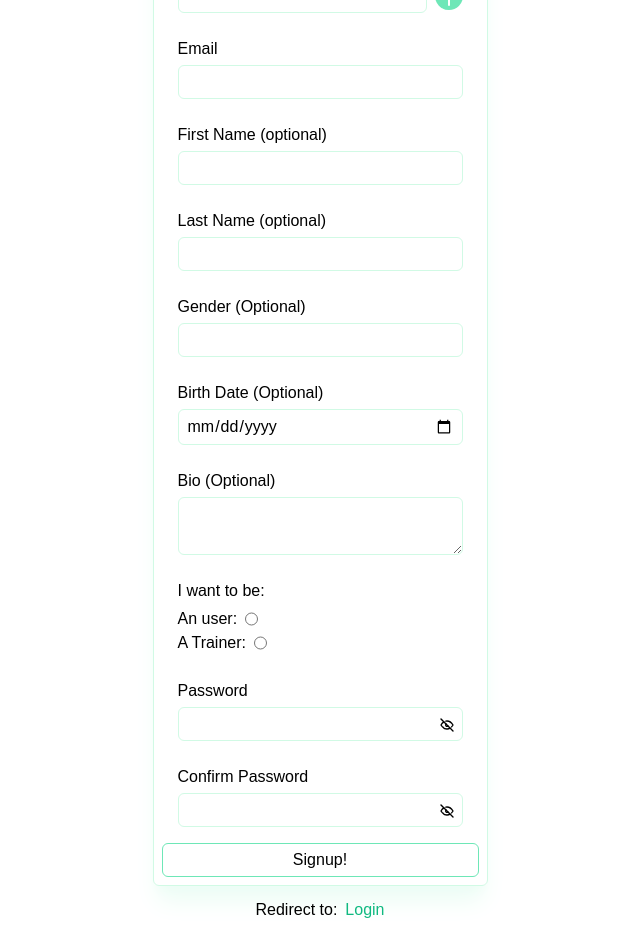
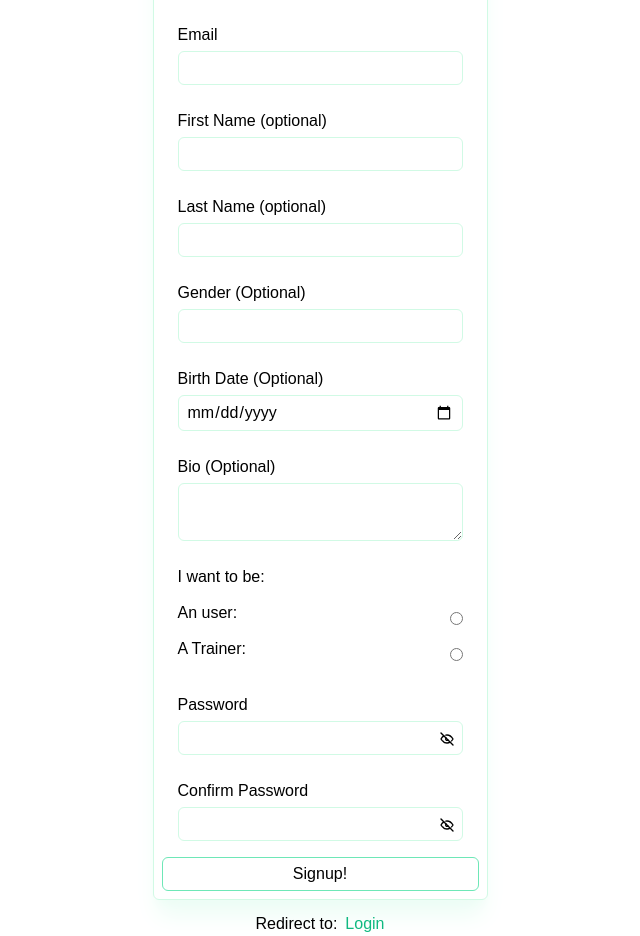
Before and after one commit to Rekciuq/real-online-gains, a Next.js app: page /signup in a window 1280 px wide. Shown: the whole page, without its empty margins (320-960 px from the left). Built offline with nearby package versions, Linux system fonts and the light colour scheme.

Commit message:
Signup page now logging user too.

```diff
--- a/src/components/auth/Signup.tsx
+++ b/src/components/auth/Signup.tsx
@@ -3,11 +3,11 @@
 import signupSchema from "@/schemas/auth/signup.schema";
 import Form from "../ui/form/Form";
 import InputGroup from "../ui/form/inputs/InputGroup";
-import { SignupSchemaType } from "@/types/schemas";
+import { LoginSchemaType, SignupSchemaType } from "@/types/schemas";
 import { BUTTON_SIGNUP_TEXT } from "@/constants/text/buttons";
-import { KEY_CREATE_USER } from "@/constants/tanstackQueryKeys";
+import { KEY_CREATE_USER, KEY_LOGIN } from "@/constants/tanstackQueryKeys";
 import { useQuery } from "@tanstack/react-query";
-import { useState } from "react";
+import { useEffect, useState } from "react";
 import UserService from "@/services/client/UserService";
 import Header from "../ui/Header";
 import { useRouter } from "next/navigation";
@@ -16,6 +16,8 @@ import { LOGIN_ROUTE } from "@/constants/routes";
 import { TOAST_MESSAGE_SUCCESS_SIGNUP } from "@/constants/toastMessages/success";
 import useHandleResponseClient from "@/hooks/useHandleResponseClient.hook";
 import { DB_TRAINER_ROLE, DB_USER_ROLE } from "@/constants/database";
+import SessionService from "@/services/client/SessionService";
+import loginSchema from "@/schemas/auth/login.schema";
 
 const convertFromFileToBase64 = async (file: File): Promise<string> => {
   const arrayBuffer = new Uint8Array(await file.arrayBuffer());
@@ -31,22 +33,53 @@ const convertFromFileToBase64 = async (file: File): Promise<string> => {
 };
 
 const userService = new UserService();
+const sessionService = new SessionService();
 const Signup = () => {
   const router = useRouter();
   const [submittedData, setSubmittedData] = useState<SignupSchemaType | null>(
     null,
   );
+  const [loggingData, setLoggingData] = useState<LoginSchemaType | null>(null);
+
   const { isLoading, data, error } = useQuery({
     queryKey: KEY_CREATE_USER,
     queryFn: () => submittedData && userService.createUser(submittedData),
     enabled: !!submittedData,
   });
 
+  const {
+    isLoading: isSigninLoading,
+    data: singinData,
+    error: singingError,
+  } = useQuery({
+    queryKey: KEY_LOGIN,
+    queryFn: () => loggingData && sessionService.createSession(loggingData),
+    enabled: !!loggingData,
+  });
+
   useHandleResponseClient({
     data,
     error,
+  });
+
+  useEffect(() => {
+    if (!submittedData) {
+      return;
+    }
+
+    const { email, password } = submittedData;
+    const requiredData = loginSchema.safeParse({ email, password });
+
+    if (requiredData.data) {
+      setLoggingData(requiredData.data);
+    }
+    router.push(LOGIN_ROUTE);
+  }, [router, submittedData]);
+
+  useHandleResponseClient({
+    data: singinData,
+    error: singingError,
     successMessage: TOAST_MESSAGE_SUCCESS_SIGNUP,
-    dataCb: () => router.push(LOGIN_ROUTE),
   });
 
   const handleSubmit = async (fieldValues: SignupSchemaType) => {
@@ -122,15 +155,18 @@ const Signup = () => {
       </InputGroup>
       <InputGroup>
         <InputGroup.Label htmlFor="role" inputTitle="I want to be:" />
-        <div>
-          <div className="flex gap-2">
+        <div className="my-2">
+          <div className="grid grid-cols-2 gap-3">
             <InputGroup.Label htmlFor="" inputTitle="An user:" />
-            <InputGroup.RadioInput id="role" value={DB_USER_ROLE.toString()} />
-          </div>
-          <div className="flex gap-2">
+            <InputGroup.RadioInput
+              id="role"
+              className="self-end place-self-end"
+              value={DB_USER_ROLE.toString()}
+            />
             <InputGroup.Label htmlFor="" inputTitle="A Trainer:" />
             <InputGroup.RadioInput
               id="role"
+              className="self-end place-self-end"
               value={DB_TRAINER_ROLE.toString()}
             />
           </div>
@@ -151,7 +187,11 @@ const Signup = () => {
         <InputGroup.ErrorMessage inputName="confirmPassword" />
       </InputGroup>
 
-      <Form.Submit intent="submit" size="big" disabled={isLoading}>
+      <Form.Submit
+        intent="submit"
+        size="big"
+        disabled={isLoading || isSigninLoading}
+      >
         {BUTTON_SIGNUP_TEXT}
       </Form.Submit>
     </Form>
--- a/src/components/ui/form/inputs/RadioInput.tsx
+++ b/src/components/ui/form/inputs/RadioInput.tsx
@@ -1,16 +1,18 @@
+import { cn } from "@/lib/utils";
 import { useFormContext } from "react-hook-form";
 
 type RadioInputProps = {
   id: string;
+  className?: string;
   value: string;
 };
 
-const RadioInput = ({ id, value }: RadioInputProps) => {
+const RadioInput = ({ id, className, value }: RadioInputProps) => {
   const defaultClassNames = "!border-emerald-100 !hover:border-emerald-200";
   const { register } = useFormContext();
   return (
     <input
-      className={defaultClassNames}
+      className={cn(defaultClassNames, className)}
       value={value}
       type="radio"
       {...register(id)}
--- a/src/hooks/useHandleResponseClient.hook.ts
+++ b/src/hooks/useHandleResponseClient.hook.ts
@@ -4,7 +4,7 @@ import { useEffect } from "react";
 type handleResponseClientProps<T> = {
   data?: T;
   error: Error | null;
-  successMessage: string;
+  successMessage?: string;
   dataCb?: (data: T) => void;
   errorCb?: (error: string) => void;
 };
@@ -21,7 +21,9 @@ const useHandleResponseClient = <T>({
       if (dataCb) {
         dataCb(data);
       }
-      ToastEmitter.success(successMessage);
+      if (successMessage) {
+        ToastEmitter.success(successMessage);
+      }
     }
   }, [data, dataCb, successMessage]);
 
```
